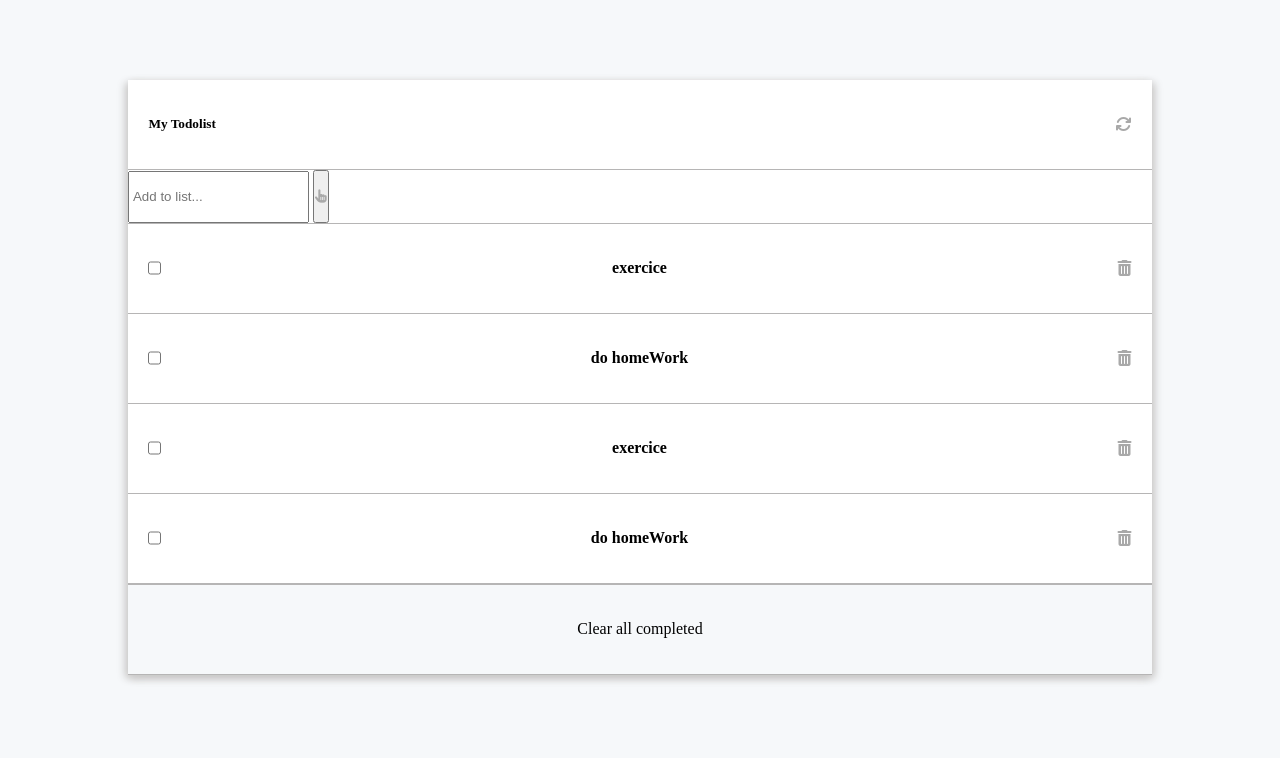
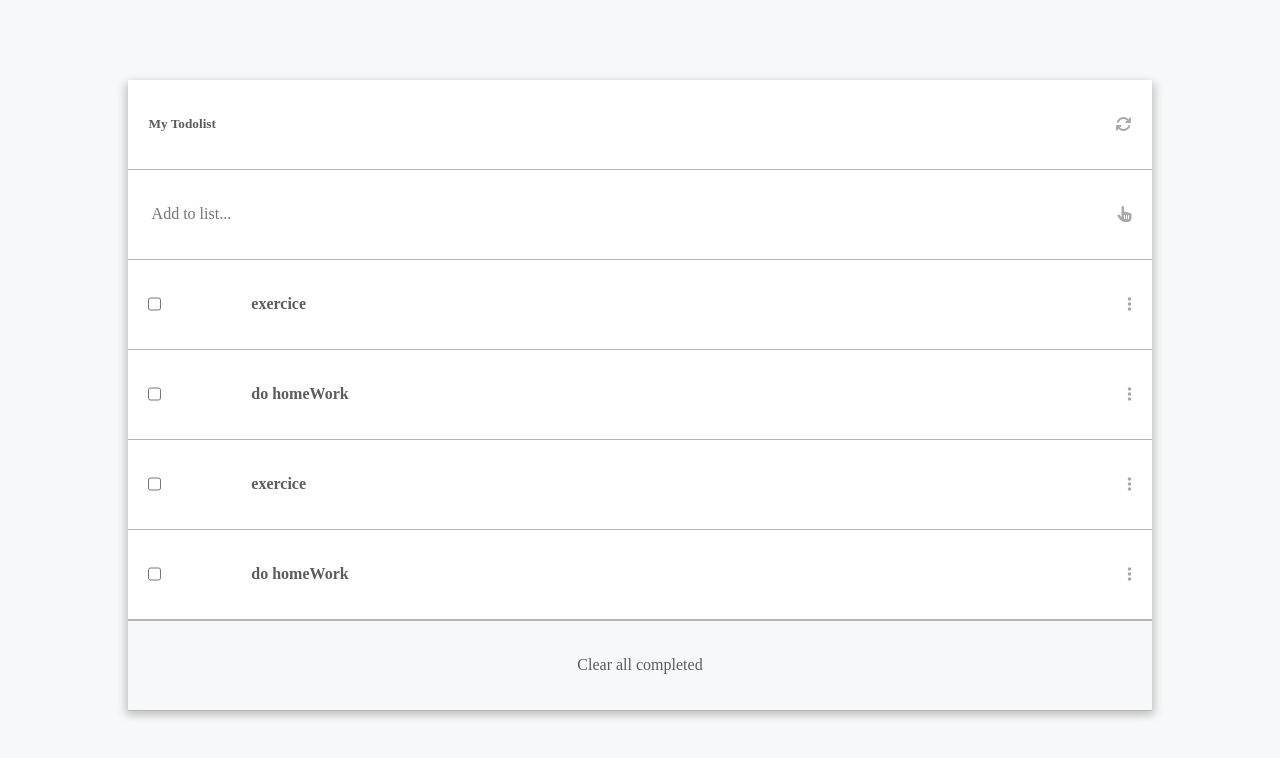
Before and after one commit to souad988/ToDoList, a website built with webpack: page src/index.html in a window 1280 px wide. Built offline with nearby package versions, Linux system fonts and the light colour scheme.

Commit message:
Add styling to my todo list

```diff
--- a/src/index.html
+++ b/src/index.html
@@ -12,9 +12,9 @@
       <div class="todolist_header"><h5>My Todolist</h5>
         <i class="fas fa-sync"></i>
      </div>
-      <form action="add_task">
-          <input type="text" placeholder=" Add to list..."/>
-          <button><i class="fas fa-hand-pointer"></i></button>
+      <form class="add_task">
+          <input type="text" placeholder=" Add to list..." class="add_task_input"/>
+          <button class="add_task_button"><i class="fas fa-hand-pointer"></i></button>
       </form>
       <ul class="tasks"></ul>
       <div class="clear">Clear all completed</div>
--- a/src/index.js
+++ b/src/index.js
@@ -13,12 +13,12 @@ let todolist = [
   },
   {description :'exercice',
   completed :false,
-  index: 0,
+  index: 2,
   },
   {
     description :'do homeWork',
     completed :true,
-    index: 1,
+    index: 3,
   },
 ];
 
@@ -26,13 +26,33 @@ function displayToDoTasks(todolist,tasks) {
   tasks.innerHTML =``;
   // Lodash, now imported by this script
   todolist.forEach(task => {
-    tasks.innerHTML +=`<li><form class="task">
+    tasks.innerHTML +=`<li class="task_row"><form class="task">
     <input type="checkbox" id="${task.index}" name="task" value="task">
     <label for="${task.index}">${task.description}</label>
-    <i class="fas fa-trash-alt"></i>
+    <i class="fas fa-trash-alt hide" ></i>
+    <i class="fas fa-ellipsis-v show"></i>
     </form></li>`;
   });
 }
 
 const tasks = document.querySelector('.tasks');
 displayToDoTasks(todolist,tasks);
+
+tasks.addEventListener('click', (e) => {
+    const dotIconList= document.querySelectorAll('.fa-ellipsis-v');
+    const trushIconList= document.querySelectorAll('.fa-trash-alt');
+    dotIconList.forEach(dotIcon=>{dotIcon.classList.remove('hide');
+    dotIcon.classList.add('show');
+    })
+    trushIconList.forEach(trushIcon=>{trushIcon.classList.remove('show');
+    trushIcon.classList.add('hide');
+    })
+    //dotsList=e.path.filter(item=>)
+    const dots = e.target.querySelector('.fa-ellipsis-v');
+    const trush = e.target.querySelector('.fa-trash-alt');
+     trush.classList.remove('hide');
+     dots.classList.remove('show');
+     dots.classList.add('hide');
+     trush.classList.add('show');
+     console.log('entered');
+});
--- a/src/style.css
+++ b/src/style.css
@@ -8,6 +8,7 @@ body {
 }
 
 .todolist_container {
+    color: #5b5c5e;
     background-color: white;
     width: 80%;
     margin: auto;
@@ -22,7 +23,7 @@ body {
     line-height: 6vh;
 }
 
-.tasks * {
+.tasks *,.add_task * {
     height: 6vh;
 }
 
@@ -59,9 +60,12 @@ body {
     padding: 2%;
 }
 
-.tasks form i {
-    justify-self: end;
+.tasks label {
+    width: 80%;
+    text-align: start;
 }
+
+
 
 .clear {
     text-align: center;
@@ -70,11 +74,25 @@ body {
 }
 
 .add_task {
+    padding: 2%;
     display: flex;
     justify-content: space-between;
 }
 
-.add_task input {
-    border: none;
-    outline: none;
+.add_task_input, .add_task_button {
+    background: none;
+	color: inherit;
+	border: none;
+	padding: 0;
+	font: inherit;
+	cursor: pointer;
+	outline: inherit;
 }
+
+.hide {
+    display: none;
+}
+
+.show {
+    display: block;
+}
```
Also changed, not shown: README.md.
